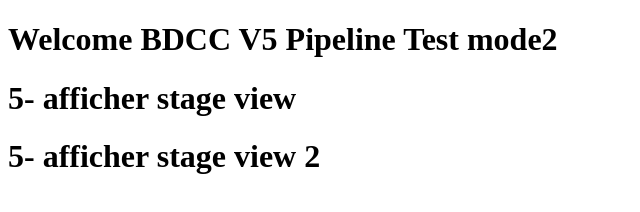
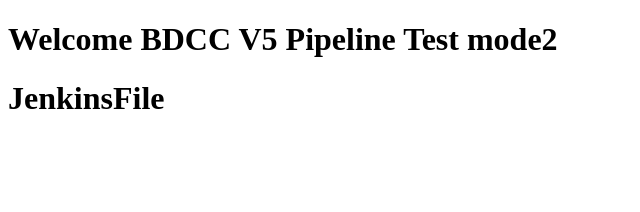
Before and after one commit to AMALZIAD/TP4, a plain HTML site: page index.html in a window 1280 px wide. Shown: the whole page, without its empty margins (0-640 px from the left). Drawn offline with Linux system fonts and the light colour scheme.

Commit message:
TP4 V7 JenkinsFile

```diff
--- a/index.html
+++ b/index.html
@@ -7,7 +7,7 @@
 </head>
 <body>
     <h1>Welcome BDCC V5 Pipeline Test mode2 </h1>
-        <h1>5- afficher stage view </h1>
-         <h1>5- afficher stage view 2</h1>
+        <h1>JenkinsFile</h1>
+
 </body>
 </html>
```
